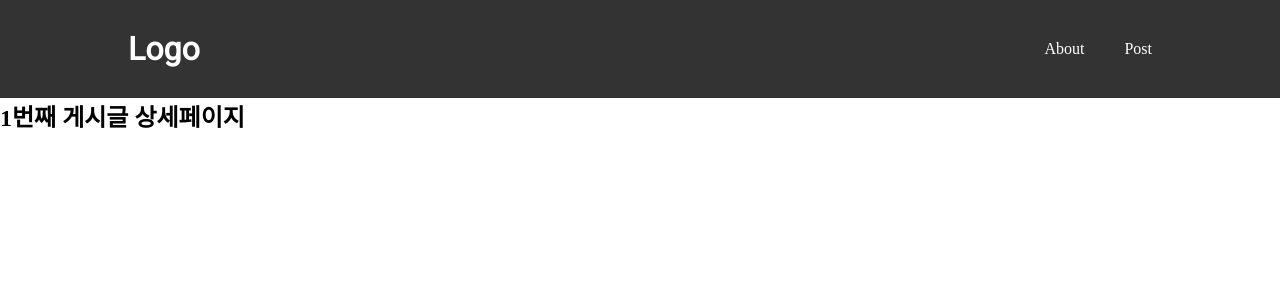
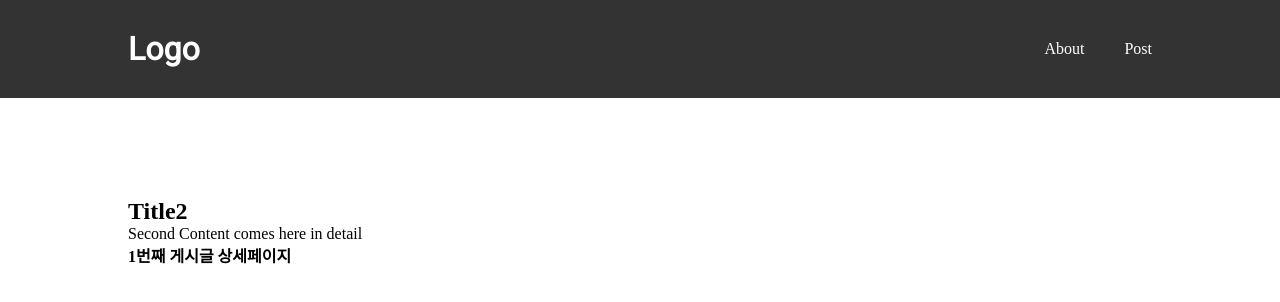
Before and after one commit to yuna-c/Next-tutorial, a Next.js app: page /post/1 in a window 1280 px wide. Shown: the top 302 px of the page. Built offline with nearby package versions, Linux system fonts and the light colour scheme.

Commit message:
0111 상세페이지에 데이터 출력

```diff
--- /dev/null
+++ b/app/post/[id]/detail.module.scss
@@ -0,0 +1,8 @@
+.detail {
+  padding: 100px 10vw;
+
+  h1 {
+    font-size: 1.7rem;
+    margin-bottom: 50px;
+  }
+}
--- a/app/post/[id]/page.jsx
+++ b/app/post/[id]/page.jsx
@@ -1,5 +1,7 @@
-'use client';
-import { useState, useEffect } from 'react';
+"use client";
+import styles from "./detail.module.scss";
+import clsx from "clsx";
+import { useState, useEffect } from "react";
 
 export default function PostDetail({ params }) {
   const { id } = params;
@@ -10,12 +12,17 @@
       .then((data) => data.json())
       .then((json) => {
         console.log(json);
+        setPostEl(json.result);
       });
   }, [id]);
 
   return (
-    <div>
-      <h2>{id}번째 게시글 상세페이지</h2>
-    </div>
+    <section className={clsx(styles.detail)}>
+      <article>
+        <h2>{PostEl?.title}</h2>
+        <p>{PostEl?.content}</p>
+        <strong>{id}번째 게시글 상세페이지</strong>
+      </article>
+    </section>
   );
 }
```
